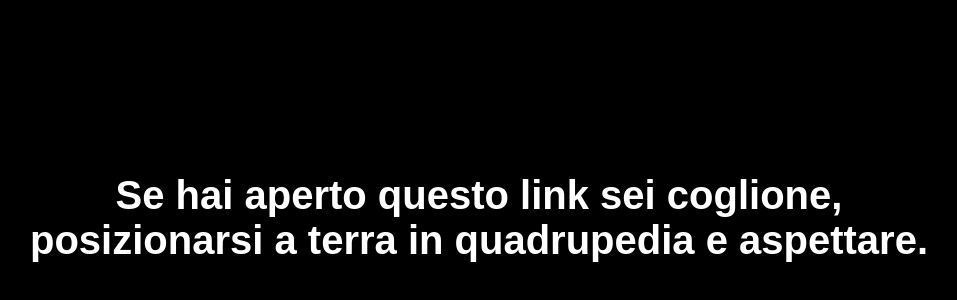
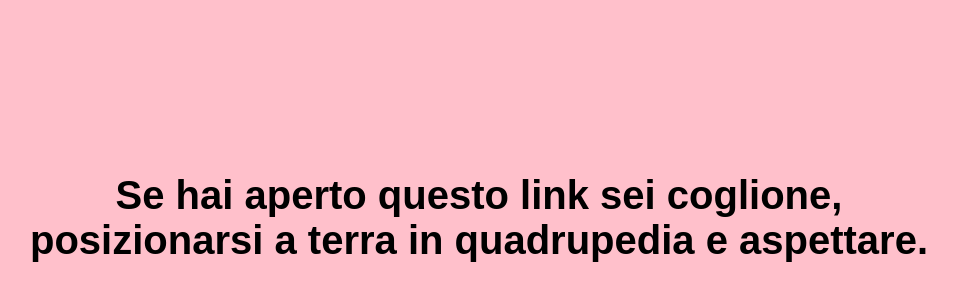
Before and after one commit to RickyKing2025/paolo, a plain HTML site: page index.html in a window 1280 px wide. Shown: the part 210-510 px from the top of the page, without its empty margins (161-1118 px from the left). Drawn offline with Linux system fonts and the light colour scheme.

Commit message:
Update index.html

```diff
--- a/index.html
+++ b/index.html
@@ -5,8 +5,8 @@
   <title>Precorizzazione</title>
   <style>
     body {
-      background-color: black;
-      color: white;
+      background-color: pink;
+      color: black;
       font-family: 'Arial', sans-serif;
       display: flex;
       justify-content: center;
```
